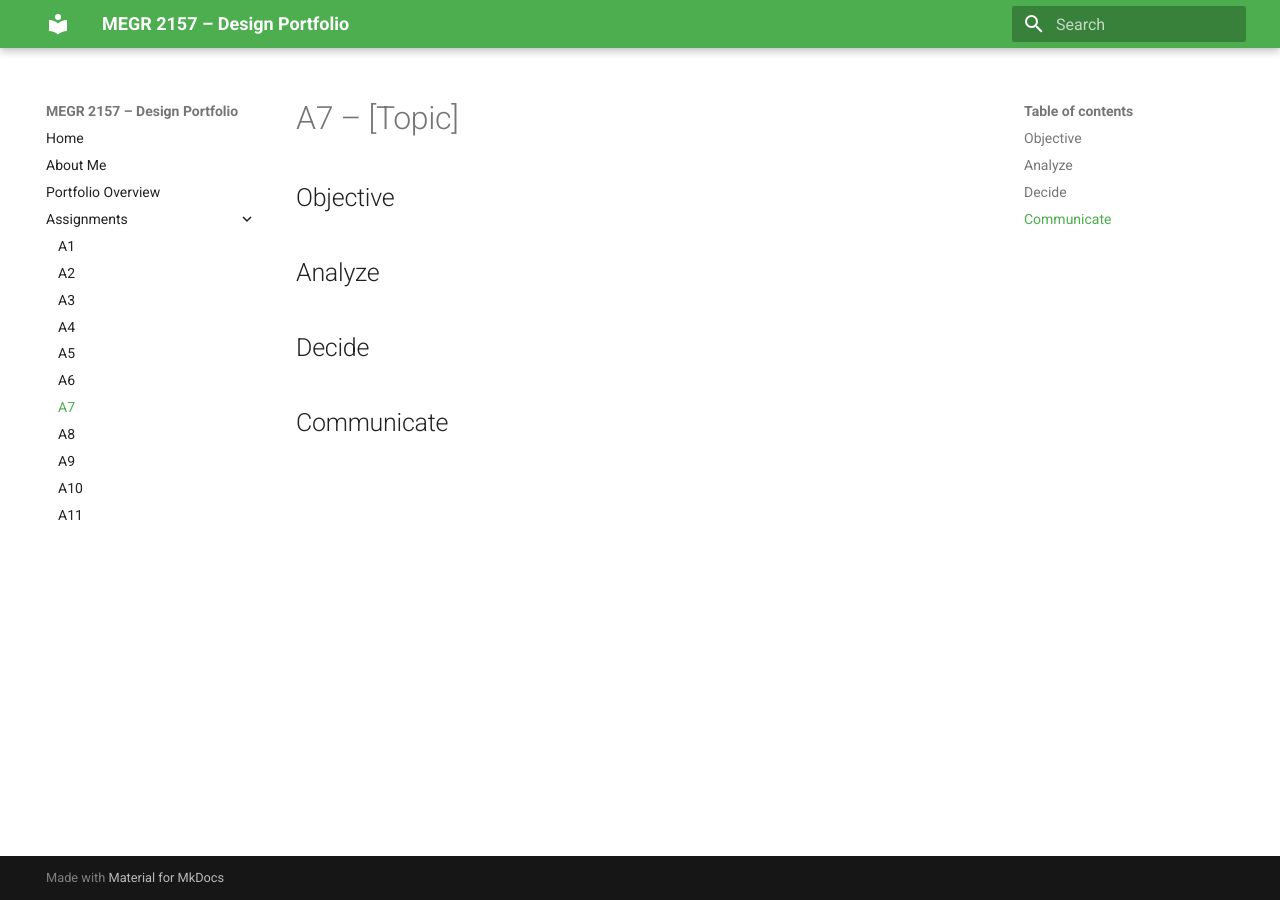
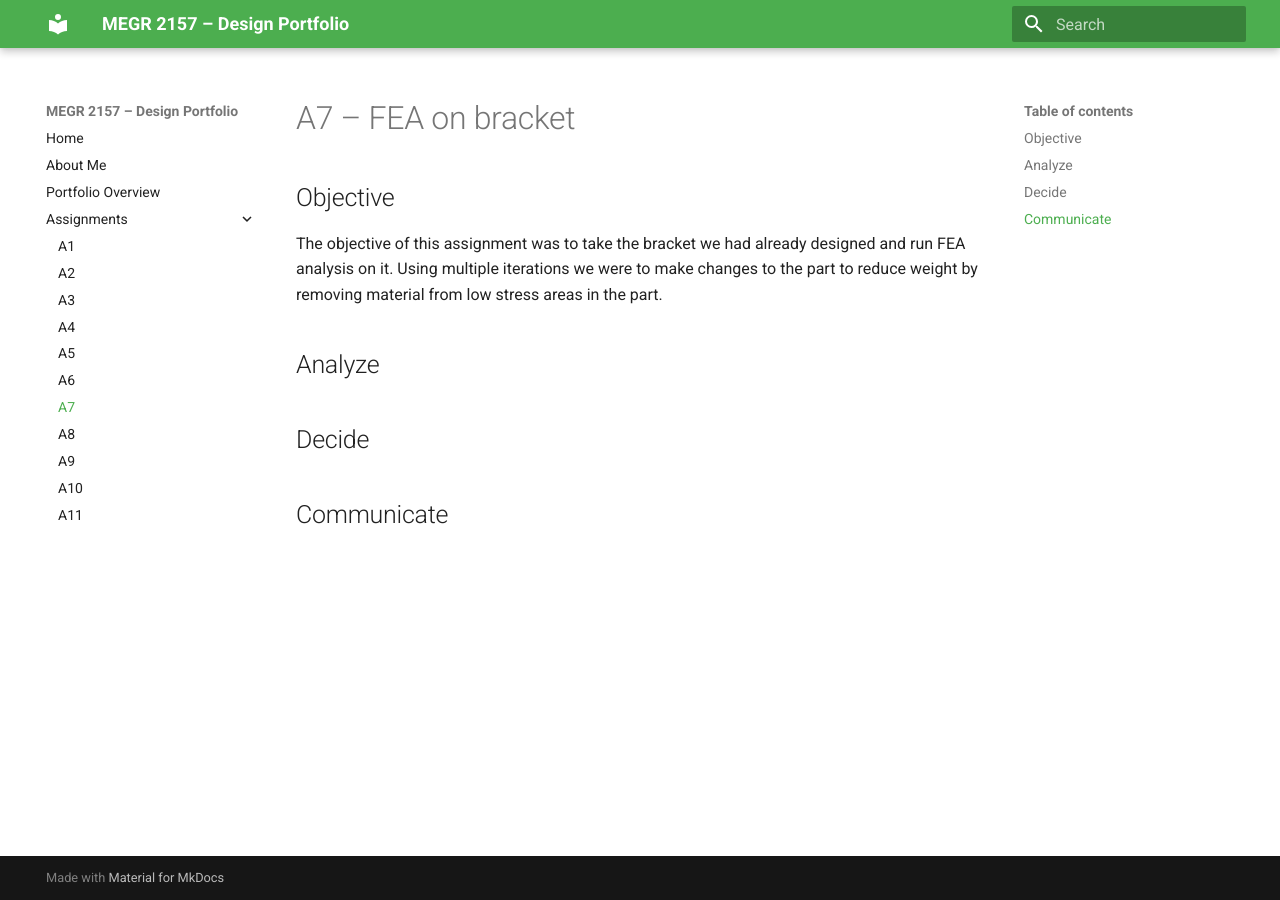
Before and after one commit to pklauser-cyber/design-projects-portfolio, an MkDocs documentation site: the page built from docs/assignments/A07/index.md, in a window 1280 px wide. Built offline with MkDocs 1.6.1 and Material for MkDocs 9.7.7, drawn with Linux system fonts in a browser that asks for light colours.

Commit message:
Update index.md

```diff
--- a/docs/assignments/A07/index.md
+++ b/docs/assignments/A07/index.md
@@ -1,7 +1,7 @@
-# A7 – [Topic]
+# A7 – FEA on bracket
 
 ## Objective
-
+The objective of this assignment was to take the bracket we had already designed and run FEA analysis on it. Using multiple iterations we were to make changes to the part to reduce weight by removing material from low stress areas in the part.
 
 ## Analyze
 
```
